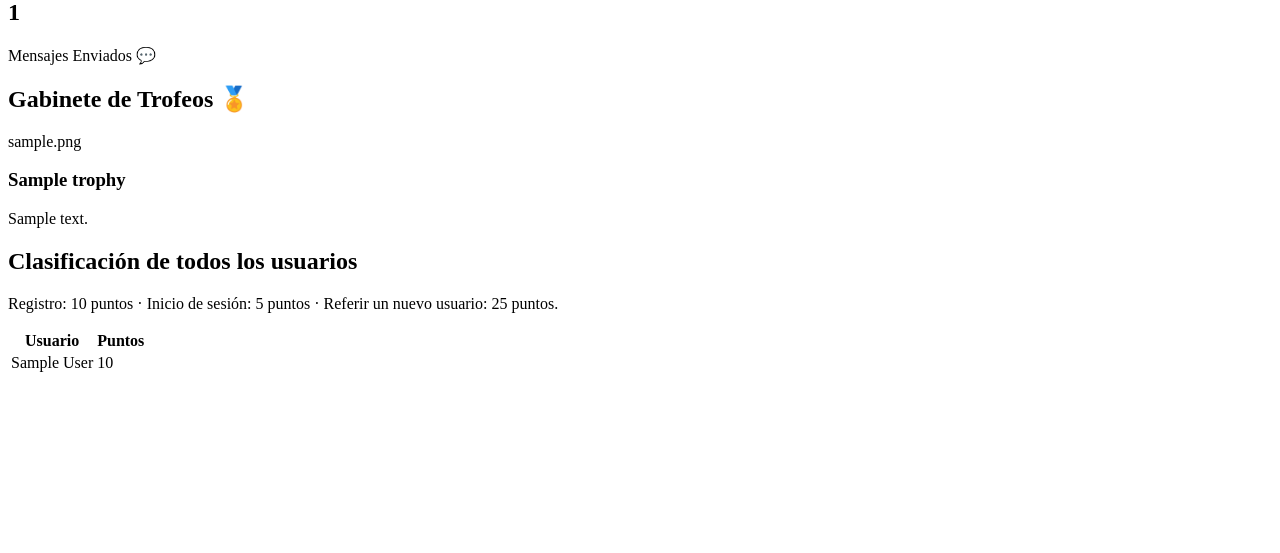
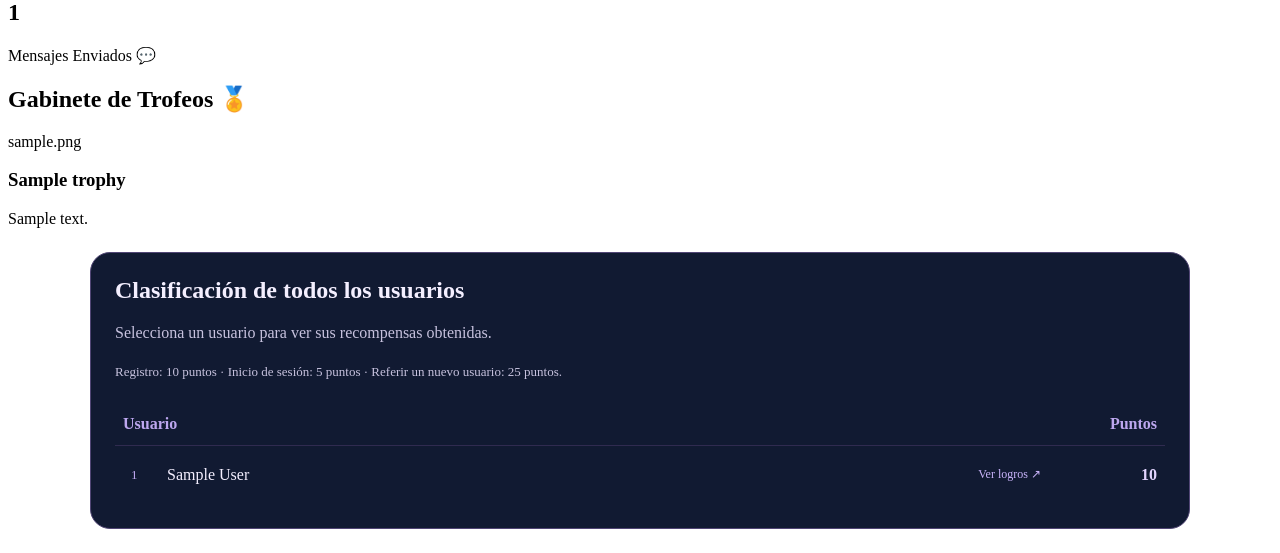
Before and after one commit to pablogalindoa/moonio_blog, a CodeIgniter app: the page made by application/views/home/rewards_fifa_v.php in a window 1280 px wide. Shown: the part 331-884 px from the top of the page. Before the commit the page ends 703 px from the top, so only its background shows below. Run offline with CodeIgniter, Linux system fonts and the light colour scheme; tables that the repository leaves empty or names only in its code hold one stand-in row (values such as "Sample post"); the template is opened without the code that fills it: most values are stand-ins (such as "Sample title", 1, 10 or a date in 2020).

Commit message:
Add public earned-reward profiles from the ranking

```diff
--- a/application/config/routes.php
+++ b/application/config/routes.php
@@ -154,3 +154,5 @@ $route['api/users'] = 'Api/users';
 
 $route['api/socket_session'] = 'ChatController/socket_session';
 $route['api/mark_read/(:num)'] = 'ChatController/mark_read/$1';
+
+$route['rewards/profile/(:num)'] = 'HomeController/rewardProfile/$1';
--- a/application/views/home/rewards_fifa_v.php
+++ b/application/views/home/rewards_fifa_v.php
@@ -107,12 +107,32 @@
 
 </div>
 
-<section class="p-8 text-white bg-slate-900">
-    <h2>Clasificación de todos los usuarios</h2>
-    <p>Registro: 10 puntos · Inicio de sesión: 5 puntos · Referir un nuevo usuario: 25 puntos.</p>
-    <table><thead><tr><th>Usuario</th><th>Puntos</th></tr></thead><tbody>
-    <?php foreach ($ranking as $rank): ?>
-    <tr><td><?= html_escape($rank->first_name.' '.$rank->last_name) ?></td><td><?= (int)$rank->points ?></td></tr>
-    <?php endforeach; ?>
-    </tbody></table>
+<link rel="stylesheet" href="<?= base_url('assets/css/moonio-reward-profiles.css') ?>">
+<section class="moon-ranking" aria-labelledby="rankingTitle" data-base-url="<?= html_escape(base_url()) ?>">
+    <h2 id="rankingTitle">Clasificación de todos los usuarios</h2>
+    <p>Selecciona un usuario para ver sus recompensas obtenidas.</p>
+    <p class="moon-ranking-rules">Registro: 10 puntos · Inicio de sesión: 5 puntos · Referir un nuevo usuario: 25 puntos.</p>
+    <table>
+        <thead><tr><th scope="col">Usuario</th><th scope="col">Puntos</th></tr></thead>
+        <tbody>
+        <?php foreach ($ranking as $position => $rank): ?>
+        <tr>
+            <td><button type="button" class="moon-reward-user" data-profile-url="<?= site_url('rewards/profile/'.(int)$rank->id) ?>" aria-haspopup="dialog" aria-controls="rewardProfile">
+                <span class="moon-ranking-position" aria-hidden="true"><?= $position + 1 ?></span>
+                <span><?= html_escape($rank->first_name.' '.$rank->last_name) ?></span>
+                <span class="moon-profile-hint" aria-hidden="true">Ver logros ↗</span>
+            </button></td>
+            <td class="moon-ranking-points"><?= (int)$rank->points ?></td>
+        </tr>
+        <?php endforeach; ?>
+        </tbody>
+    </table>
 </section>
+<dialog id="rewardProfile" class="moon-reward-dialog" aria-labelledby="rewardProfileTitle">
+    <header class="moon-reward-dialog-header">
+        <h2 id="rewardProfileTitle">Perfil de recompensas</h2>
+        <button type="button" class="moon-reward-close" aria-label="Cerrar perfil">✕</button>
+    </header>
+    <div id="rewardProfileContent" aria-live="polite" aria-busy="false"></div>
+</dialog>
+<script src="<?= base_url('assets/js/moonio-reward-profiles.js') ?>" defer></script>
--- /dev/null
+++ b/assets/css/moonio-reward-profiles.css
@@ -0,0 +1,52 @@
+.moon-ranking { margin: 24px auto; width: calc(100% - 32px); max-width: 1100px; padding: 24px; box-sizing: border-box;
+    border: 1px solid #514675; border-radius: 20px; background: #111a32; color: #f4efff; }
+.moon-ranking h2 { font-size: 24px; margin: 0 0 8px; }
+.moon-ranking p { color: #c7c2de; line-height: 1.6; }
+.moon-ranking .moon-ranking-rules { font-size: 13px; }
+.moon-ranking table { width: 100%; table-layout: fixed; border-collapse: collapse; margin-top: 20px; }
+.moon-ranking th { text-align: left; color: #bda7ef; padding: 12px 8px; }
+.moon-ranking th:last-child { width: 92px; text-align: right; }
+.moon-ranking td { border-top: 1px solid #302b50; padding: 8px; vertical-align: middle; }
+.moon-ranking .moon-ranking-points { text-align: right; white-space: nowrap; font-variant-numeric: tabular-nums; font-weight: 700; color: #e3d5ff; }
+.moon-ranking .moon-reward-user { display: flex; align-items: center; gap: 12px; width: 100%; text-align: left; background: transparent;
+    color: #f4efff; border: 0; border-radius: 10px; padding: 12px 8px; cursor: pointer; font: inherit; }
+.moon-reward-user > span:nth-child(2) { min-width: 0; overflow-wrap: anywhere; }
+.moon-ranking-position { flex: 0 0 24px; color: #bda7ef; font-size: 13px; }
+.moon-profile-hint { margin-left: auto; flex-shrink: 0; font-size: 12px; color: #c9b4fa; }
+.moon-ranking .moon-reward-user:hover { background: #292244; }
+.moon-reward-user:focus-visible, .moon-reward-close:focus-visible { outline: 2px solid #b99aff; outline-offset: 2px; }
+.moon-reward-dialog { padding: 24px; box-sizing: border-box; width: min(640px, calc(100vw - 24px)); max-height: calc(100dvh - 32px);
+    overflow-y: auto; border: 1px solid #8067b1; border-radius: 22px; background: linear-gradient(145deg, #211b3b, #111e35); color: #f4efff;
+    box-shadow: 0 24px 80px #0008; }
+.moon-reward-dialog::backdrop { background: #080a1ac7; backdrop-filter: blur(4px); }
+.moon-reward-dialog[open] { animation: moon-reward-enter 180ms ease-out; }
+.moon-reward-dialog-header { display: flex; align-items: center; justify-content: space-between; gap: 12px; margin-bottom: 24px; }
+.moon-reward-dialog-header h2 { font-size: 20px; margin: 0; }
+.moon-reward-dialog .moon-reward-close { flex: 0 0 36px; height: 36px; border: 1px solid #685186; border-radius: 10px; background: #35294f; color: #fff; cursor: pointer; }
+.moon-reward-identity { display: flex; align-items: center; gap: 18px; }
+.moon-reward-photo { width: 72px; height: 72px; flex: 0 0 72px; border-radius: 50%; object-fit: cover; background: #35294f; border: 2px solid #9475cd; }
+.moon-reward-person { min-width: 0; overflow-wrap: anywhere; }
+.moon-reward-name { margin: 0 0 6px; font-size: 22px; }
+.moon-reward-division { margin: 0; color: #cdb9f5; }
+.moon-reward-total { padding: 16px; background: #ffffff08; border-radius: 12px; color: #d0c7e8; }
+.moon-reward-total strong { color: #e5d2ff; font-size: 28px; margin-right: 8px; }
+.moon-earned-title { font-size: 18px; margin: 24px 0 14px; }
+.moon-earned-grid { display: grid; grid-template-columns: repeat(2,minmax(0,1fr)); gap: 12px; }
+.moon-earned-trophy { padding: 18px; border: 1px solid #655087; border-radius: 14px; background: #1c223f; overflow-wrap: anywhere; }
+.moon-earned-icon { font-size: 32px; }
+.moon-earned-trophy h4 { font-size: 16px; margin: 10px 0 6px; color: #e5d2ff; }
+.moon-earned-trophy p, .moon-earned-requirement { font-size: 14px; line-height: 1.5; color: #cdc9df; }
+.moon-earned-requirement { display: block; color: #b6a4d7; margin-top: 12px; }
+.moon-reward-empty { grid-column: 1 / -1; color: #cdc9df; }
+.moon-reward-error { color: #ffc4da; }
+@keyframes moon-reward-enter { from { opacity: 0; transform: translateY(8px); } to { opacity: 1; transform: translateY(0); } }
+@media (max-width: 600px) {
+    .moon-ranking { padding: 16px 8px; }
+    .moon-ranking h2, .moon-ranking > p { padding: 0 8px; }
+    .moon-profile-hint { display: none; }
+    .moon-ranking th:last-child { width: 68px; }
+    .moon-ranking .moon-reward-user { gap: 6px; padding-left: 0; }
+    .moon-reward-dialog { padding: 18px; }
+    .moon-earned-grid { grid-template-columns: 1fr; }
+}
+@media (prefers-reduced-motion: reduce) { .moon-reward-dialog[open] { animation: none; } }
--- /dev/null
+++ b/assets/js/moonio-reward-profiles.js
@@ -0,0 +1,63 @@
+(() => {
+    const dialog = document.getElementById('rewardProfile');
+    const content = document.getElementById('rewardProfileContent');
+    const ranking = document.querySelector('.moon-ranking');
+    const base = new URL(ranking.dataset.baseUrl, location.origin);
+    let request, opener;
+    function element(tag, className, text) {
+        const node = document.createElement(tag);
+        node.className = className;
+        if (text !== undefined) node.textContent = text;
+        return node;
+    }
+    function render(profile) {
+        const identity = element('div', 'moon-reward-identity');
+        const photo = element('img', 'moon-reward-photo');
+        photo.alt = 'Foto de ' + profile.name;
+        photo.onerror = () => { photo.onerror = null; photo.src = new URL('assets/img/moonio-mark.svg', base).href; };
+        photo.src = new URL(profile.profile_picture || 'assets/img/moonio-mark.svg', base).href;
+        const details = element('div', 'moon-reward-person');
+        details.append(element('h3', 'moon-reward-name', profile.name), element('p', 'moon-reward-division', profile.division));
+        identity.append(photo, details);
+        const points = element('p', 'moon-reward-total');
+        points.append(element('strong', '', String(profile.points)), document.createTextNode(' puntos totales'));
+        const title = element('h3', 'moon-earned-title', `Recompensas obtenidas (${profile.trophies.length})`);
+        const trophies = element('div', 'moon-earned-grid');
+        profile.trophies.forEach(trophy => {
+            const card = element('article', 'moon-earned-trophy');
+            const icon = element('span', 'moon-earned-icon', trophy.icon);
+            icon.setAttribute('aria-hidden', 'true');
+            card.append(icon, element('h4', '', trophy.name), element('p', '', trophy.description));
+            const unit = {points:'puntos', messages:'mensajes'}[trophy.requirement_type];
+            if (unit) card.append(element('small', 'moon-earned-requirement', `Requisito: ${trophy.requirement_value} ${unit}`));
+            trophies.append(card);
+        });
+        if (!profile.trophies.length) trophies.append(element('p', 'moon-reward-empty', 'Este usuario aún no ha obtenido trofeos.'));
+        content.replaceChildren(identity, points, title, trophies);
+    }
+    ranking.addEventListener('click', async event => {
+        const button = event.target.closest('[data-profile-url]');
+        if (!button) return;
+        request?.abort();
+        const currentRequest = new AbortController(); request = currentRequest; opener = button;
+        content.replaceChildren(element('p', 'moon-reward-loading', 'Cargando recompensas…'));
+        content.setAttribute('aria-busy', 'true');
+        if (!dialog.open) dialog.showModal();
+        try {
+            const response = await fetch(button.dataset.profileUrl, {signal:currentRequest.signal});
+            if (!response.ok) throw new Error(response.status === 401 ? 'Inicia sesión para ver las recompensas.' : 'No se pudo cargar este perfil. Inténtalo de nuevo.');
+            const profile = await response.json();
+            if (!currentRequest.signal.aborted) render(profile);
+        } catch (error) {
+            if (error.name !== 'AbortError') content.replaceChildren(element('p', 'moon-reward-error', error.message));
+        } finally {
+            if (request === currentRequest) content.setAttribute('aria-busy', 'false');
+        }
+    });
+    dialog.querySelector('.moon-reward-close').addEventListener('click', () => dialog.close());
+    dialog.addEventListener('close', () => { request?.abort(); opener?.focus(); });
+    dialog.addEventListener('click', event => {
+        const box = dialog.getBoundingClientRect();
+        if (event.target === dialog && (event.clientX < box.left || event.clientX > box.right || event.clientY < box.top || event.clientY > box.bottom)) dialog.close();
+    });
+})();
```
Also changed, not shown: application/controllers/HomeController.php (+34 -1 lines).
